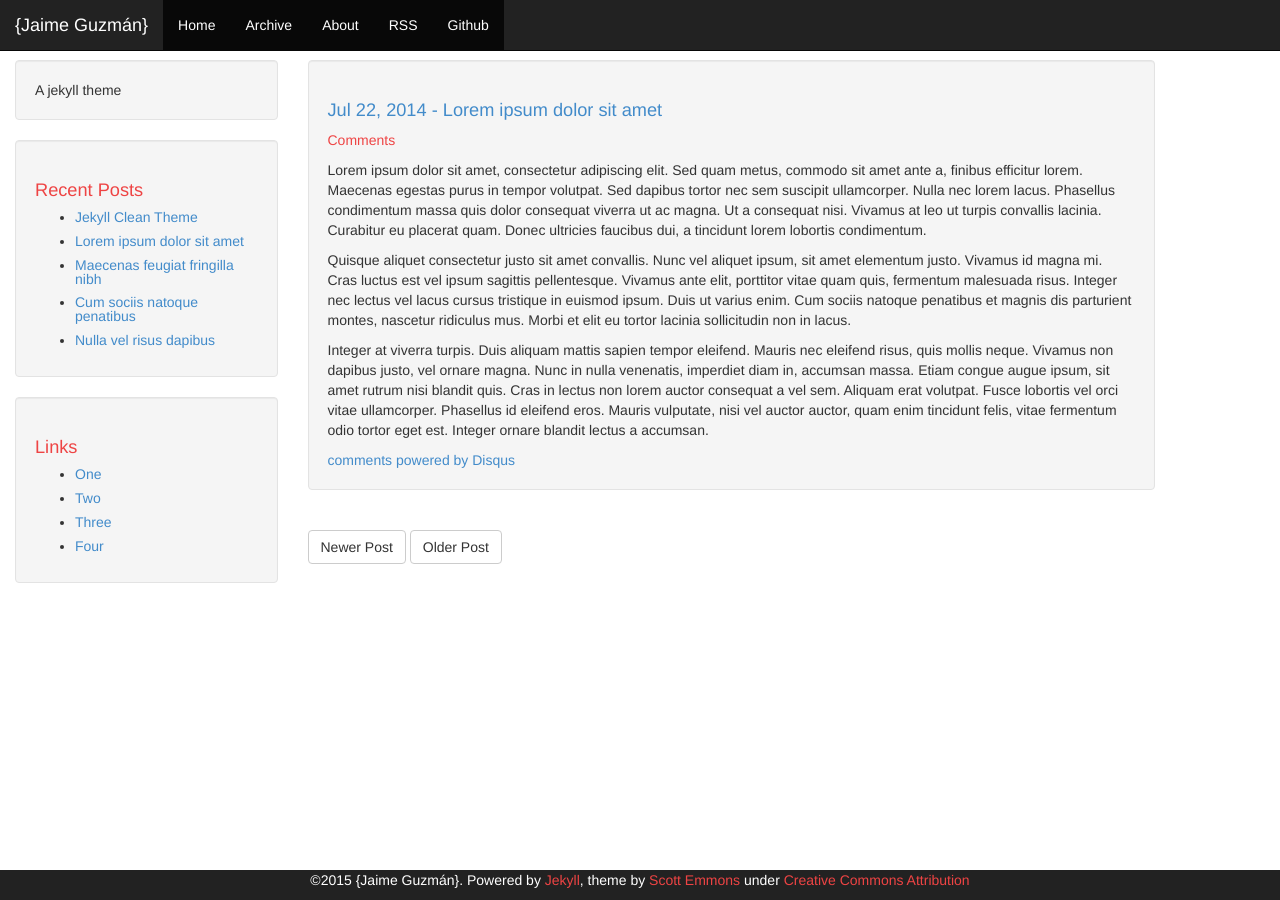
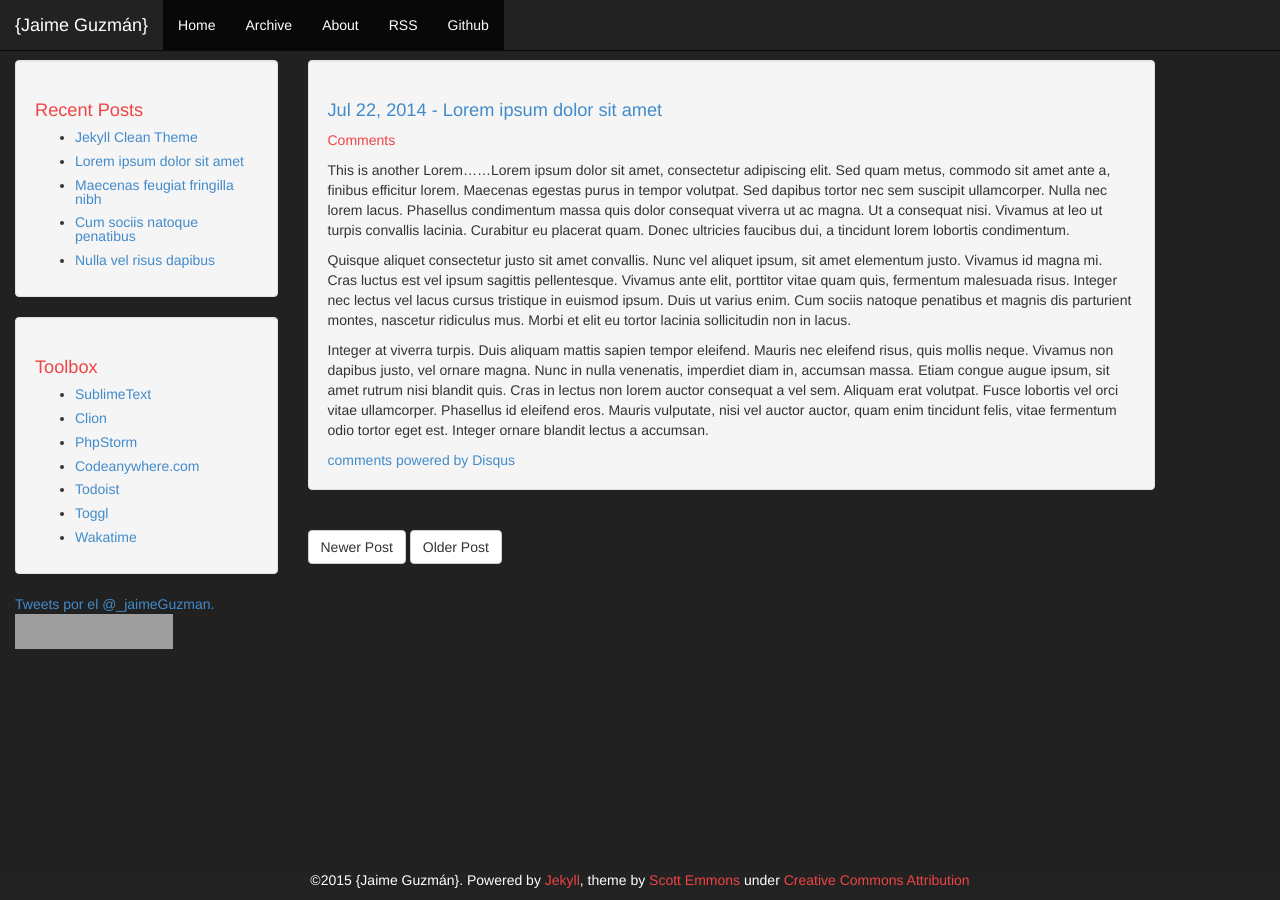
Before and after one commit to jaimeguzman/jaimeguzman.github.io, a Jekyll site: the page built from _posts/2014-07-22-Lorem-ipsum-dolor-sit-amet.md, in a window 1280 px wide. Built offline with Jekyll 4.4.1, drawn with Linux system fonts in a browser that asks for light colours; Markdown is read by kramdown in place of the engine named in the settings; comment, search, counter and statistics services are not loaded; grey boxes are pictures that could not be loaded.

Commit message:
some themes changes

```diff
--- a/_config.yml
+++ b/_config.yml
@@ -16,7 +16,7 @@ url: http://jaimeguzman.github.io/
 github: 'jaimeguzman'
 
 # Set this to your UA-# value, or '' to disable the block completely
-gaaccount: ''
+gaaccount: 'UA-26862643-1'
 
 # Set this to your disqus shortname to enable comments. Note that the 'comments'
 # setting below must also be true. Individual posts can override 'comments' to
--- a/_includes/links-list.html
+++ b/_includes/links-list.html
@@ -1,7 +1,10 @@
-<h1>Links</h1>
+<h1>Toolbox</h1>
 <ul>
-  <li><a href="#">One</a></li>
-  <li><a href="#">Two</a></li>
-  <li><a href="#">Three</a></li>
-  <li><a href="#">Four</a></li>
+  <li><a href="#">SublimeText</a></li>
+  <li><a href="#">Clion</a></li>
+  <li><a href="#">PhpStorm</a></li>
+  <li><a href="#">Codeanywhere.com</a></li>
+  <li><a href="#">Todoist</a></li>
+  <li><a href="#">Toggl</a></li>
+  <li><a href="#">Wakatime</a></li>
 </ul>
--- a/_includes/sidebar.html
+++ b/_includes/sidebar.html
@@ -1,6 +1,6 @@
-<div class="sidebar well">
+<!-- <div class="sidebar well">
 {{ site.description }}
-</div>
+</div> -->
 
 <div class="sidebar well">
     <h1>Recent Posts</h1>
@@ -14,3 +14,19 @@
 <div class="sidebar well">
 {% include links-list.html %}
 </div>
+
+<a class="twitter-timeline" data-dnt="true" href="https://twitter.com/_jaimeGuzman" data-widget-id="607740478348488705">Tweets por el @_jaimeGuzman.</a>
+<script>!function(d,s,id){var js,fjs=d.getElementsByTagName(s)[0],p=/^http:/.test(d.location)?'http':'https';if(!d.getElementById(id)){js=d.createElement(s);js.id=id;js.src=p+"://platform.twitter.com/widgets.js";fjs.parentNode.insertBefore(js,fjs);}}(document,"script","twitter-wjs");</script>
+
+
+<a href="https://association.drupal.org/membership">
+<img alt="Drupal Association Individual Member" src="https://www.drupal.org/sites/all/modules/drupalorg/drupalorg/images/association_ind_member_badge.svg" style="width:60%">
+</a>
+
+
+
+
+
+<!-- 	<a href="http://ratslabs.io">
+	<img alt="CEO Ratslabs" src="http://jguzman.cl/sites/all/themes/jguzman/img/ratslabs.png" style="width:60%">
+	</a>  -->
--- a/_posts/2014-07-22-Lorem-ipsum-dolor-sit-amet.md
+++ b/_posts/2014-07-22-Lorem-ipsum-dolor-sit-amet.md
@@ -5,7 +5,7 @@ date: 2014-07-22 16:25:06 -0700
 comments: true
 ---
 
-Lorem ipsum dolor sit amet, consectetur adipiscing elit. Sed quam metus, commodo sit amet ante a, finibus efficitur lorem. Maecenas egestas purus in tempor volutpat. Sed dapibus tortor nec sem suscipit ullamcorper. Nulla nec lorem lacus. Phasellus condimentum massa quis dolor consequat viverra ut ac magna. Ut a consequat nisi. Vivamus at leo ut turpis convallis lacinia. Curabitur eu placerat quam. Donec ultricies faucibus dui, a tincidunt lorem lobortis condimentum.
+This is another Lorem......Lorem ipsum dolor sit amet, consectetur adipiscing elit. Sed quam metus, commodo sit amet ante a, finibus efficitur lorem. Maecenas egestas purus in tempor volutpat. Sed dapibus tortor nec sem suscipit ullamcorper. Nulla nec lorem lacus. Phasellus condimentum massa quis dolor consequat viverra ut ac magna. Ut a consequat nisi. Vivamus at leo ut turpis convallis lacinia. Curabitur eu placerat quam. Donec ultricies faucibus dui, a tincidunt lorem lobortis condimentum.
 
 Quisque aliquet consectetur justo sit amet convallis. Nunc vel aliquet ipsum, sit amet elementum justo. Vivamus id magna mi. Cras luctus est vel ipsum sagittis pellentesque. Vivamus ante elit, porttitor vitae quam quis, fermentum malesuada risus. Integer nec lectus vel lacus cursus tristique in euismod ipsum. Duis ut varius enim. Cum sociis natoque penatibus et magnis dis parturient montes, nascetur ridiculus mus. Morbi et elit eu tortor lacinia sollicitudin non in lacus.
 
--- a/css/theme.css
+++ b/css/theme.css
@@ -1,6 +1,7 @@
 body {
     padding-top: 60px;
     padding-bottom: 60px;
+    background-color: #212121;
 }
 
 .copyright {
@@ -49,3 +50,8 @@ body {
 .author a {
     color: #ee4444;
 }
+
+.pagination{
+        color: #ee4444;
+
+}
```
Also changed, not shown: _includes/footer.html (+9 -0 lines), images/footer-logo.png (added).
